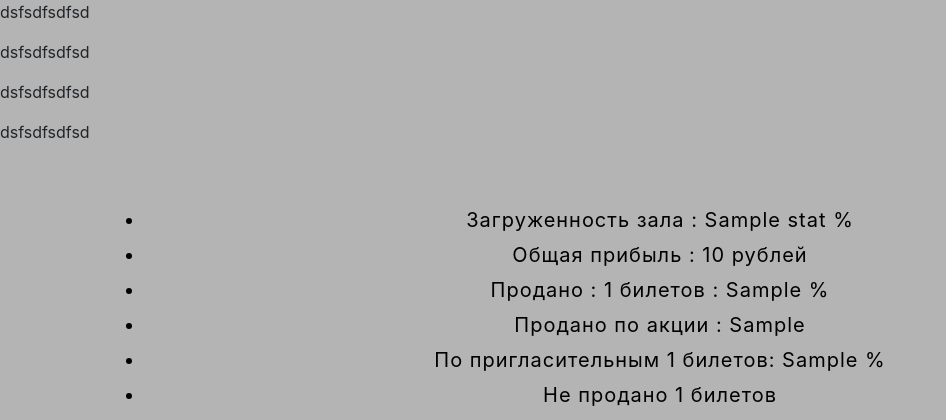
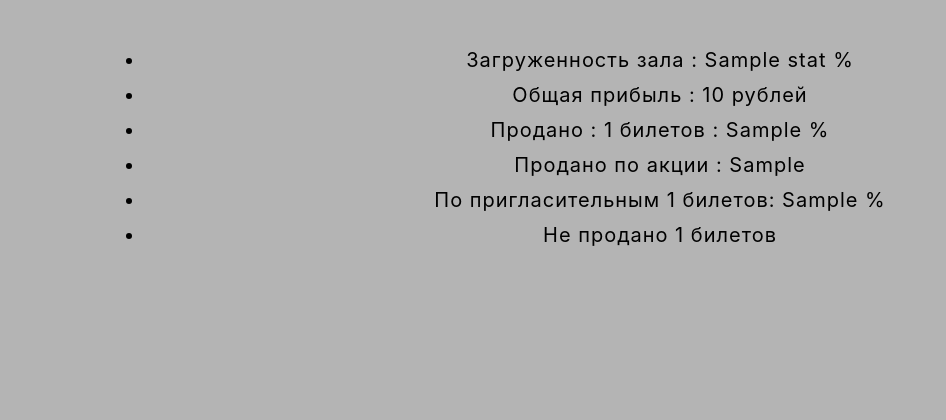
Before and after one commit to kirpastuhov/EuroCirc, a Django app: template desk/templates/desk/stats.html in a window 1280 px wide. Shown: the top 420 px of the page, without its empty margins (0-946 px from the left). Run offline with Django 3.2, Linux system fonts and the light colour scheme; the template is opened without the code that fills it: most values are stand-ins (such as "Sample title", 1, 10 or a date in 2020); some libraries are stand-ins or nearby versions.

Commit message:
Another commit

```diff
--- a/desk/templates/desk/stats.html
+++ b/desk/templates/desk/stats.html
@@ -11,12 +11,6 @@
 
 </head>
 
-
-<p> dsfsdfsdfsd</p>
-<p> dsfsdfsdfsd</p>
-<p> dsfsdfsdfsd</p>
-<p> dsfsdfsdfsd</p>
-
 <div class="container-fluid-create_day bg-2">
   <ul>
     <li>Загруженность зала : {{stat}} % </li>
```
